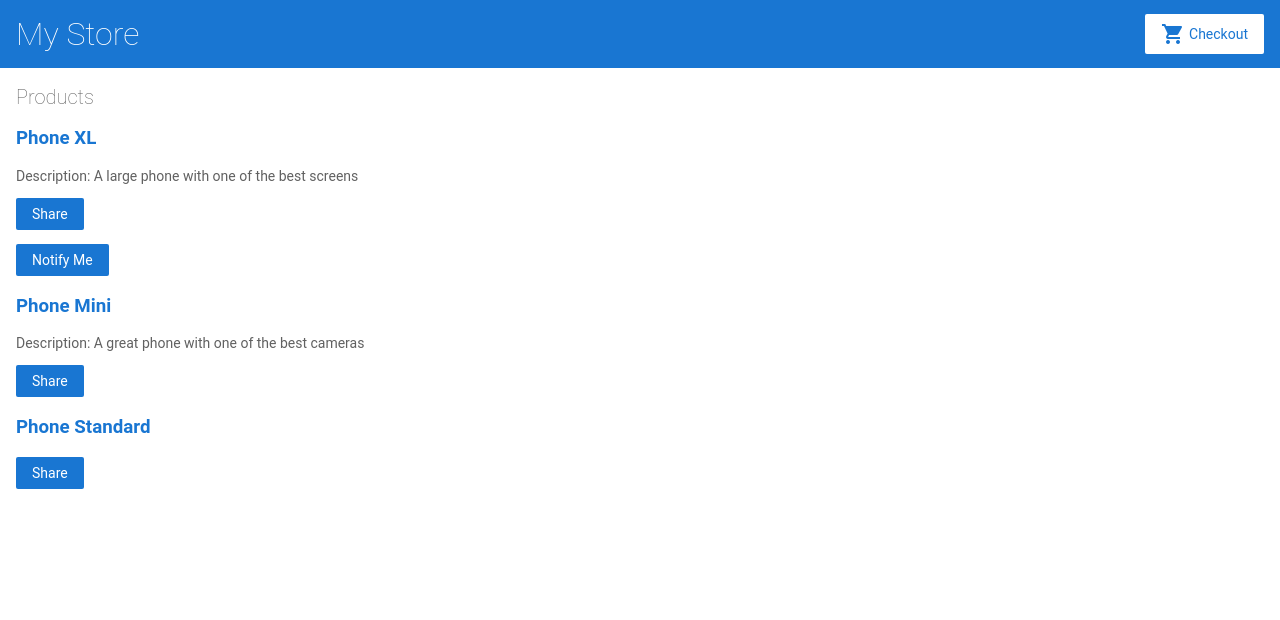
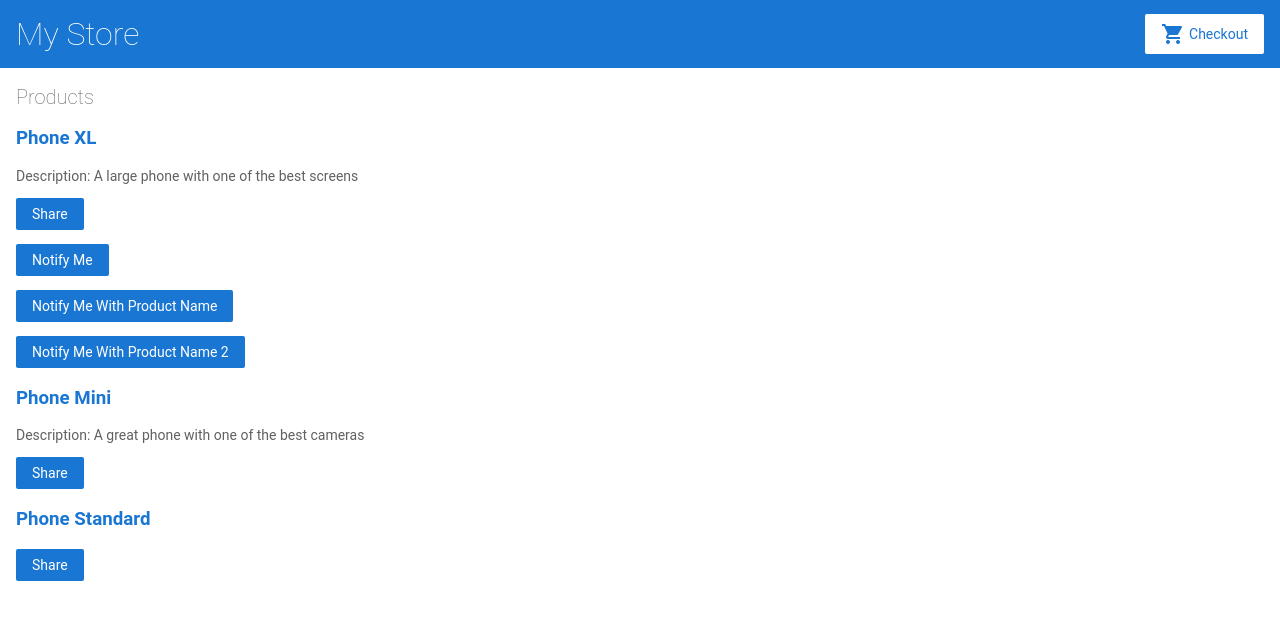
Before and after one commit to ivan-iglesias/angular-example, an Angular app: page / in a window 1280 px wide. Shown: the top 620 px of the page. Built offline with nearby package versions, Linux system fonts and the light colour scheme.

Commit message:
EventEmitter with arguments

```diff
--- /dev/null
+++ b/src/app/models/product.interface.ts
@@ -0,0 +1,4 @@
+export interface ProductView {
+  name: string;
+  price: number;
+}
--- a/src/app/product-alerts/product-alerts.component.html
+++ b/src/app/product-alerts/product-alerts.component.html
@@ -1,3 +1,15 @@
 <p *ngIf="product && product.price > 700">
   <button type="button" (click)="notify.emit()">Notify Me</button>
 </p>
+
+<p *ngIf="product && product.price > 700">
+  <button type="button" (click)="notifyArguments.emit(product.name)">
+    Notify Me With Product Name
+  </button>
+</p>
+
+<p *ngIf="product && product.price > 700">
+  <button type="button" (click)="sendProductInfo()">
+    Notify Me With Product Name 2
+  </button>
+</p>
--- a/src/app/product-alerts/product-alerts.component.ts
+++ b/src/app/product-alerts/product-alerts.component.ts
@@ -1,5 +1,7 @@
 import { Component, Input, Output, EventEmitter } from '@angular/core';
+
 import { Product } from '../products';
+import { ProductView } from '../models/product.interface';
 
 @Component({
   selector: 'app-product-alerts',
@@ -9,4 +11,13 @@ import { Product } from '../products';
 export class ProductAlertsComponent {
   @Input() product: Product | undefined;
   @Output() notify = new EventEmitter();
+  @Output() notifyArguments = new EventEmitter<string>();
+  @Output() notifyArgumentsJson = new EventEmitter<ProductView>();
+
+  sendProductInfo() {
+    this.notifyArgumentsJson.emit({
+        name: this.product?.name ?? '',
+        price: this.product?.price ?? -1
+    });
+  }
 }
--- a/src/app/product-list/product-list.component.html
+++ b/src/app/product-list/product-list.component.html
@@ -19,7 +19,9 @@
 
   <app-product-alerts
     [product]="product"
-    (notify)="onNotify()">
+    (notify)="onNotify()"
+    (notifyArguments)="notifyArguments($event)"
+    (notifyArgumentsJson)="notifyArgumentsJson($event)">
   </app-product-alerts>
 
 </div>
--- a/src/app/product-list/product-list.component.ts
+++ b/src/app/product-list/product-list.component.ts
@@ -1,5 +1,7 @@
 import { Component } from '@angular/core';
+
 import { products } from '../products';
+import { ProductView } from '../models/product.interface';
 
 @Component({
   selector: 'app-product-list',
@@ -16,4 +18,12 @@ export class ProductListComponent {
   onNotify() {
     window.alert('You will be notified when the product goes on sale');
   }
+
+  notifyArguments(productName: string) {
+    window.alert(`You will be notified when the product '${productName}' goes on sale`);
+  }
+
+  notifyArgumentsJson(product: ProductView) {
+    window.alert(`You will be notified when the product '${product.name}' (${product.price}) goes on sale`);
+  }
 }
```
